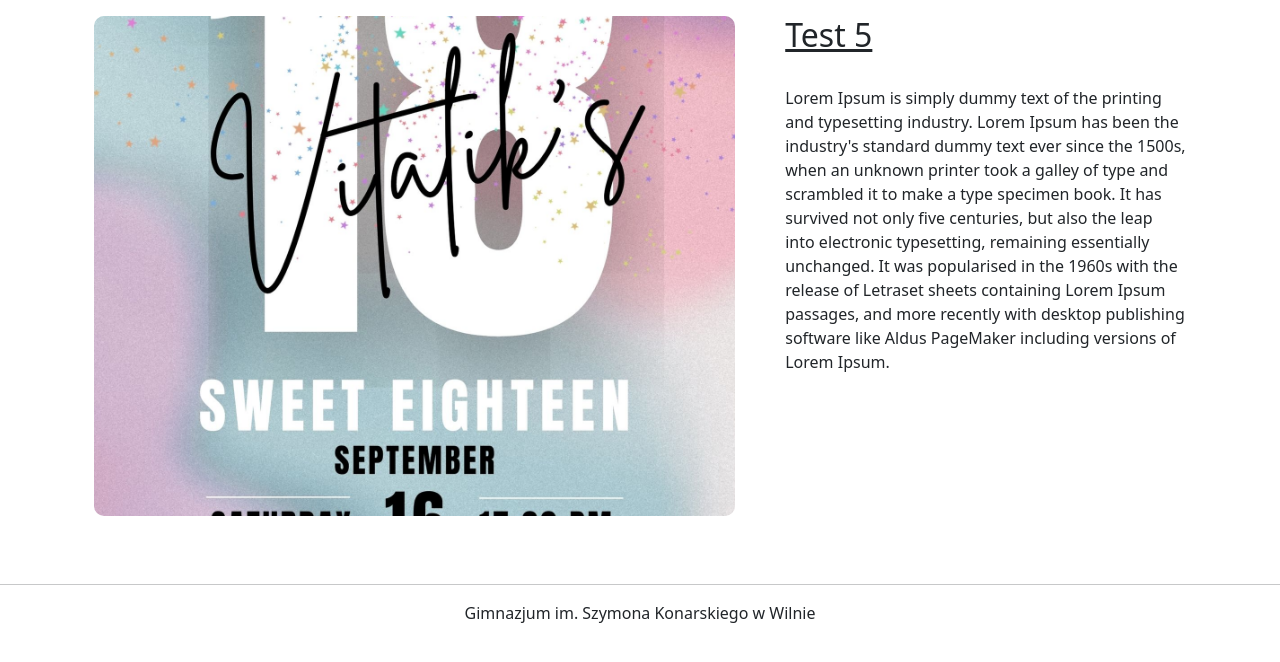
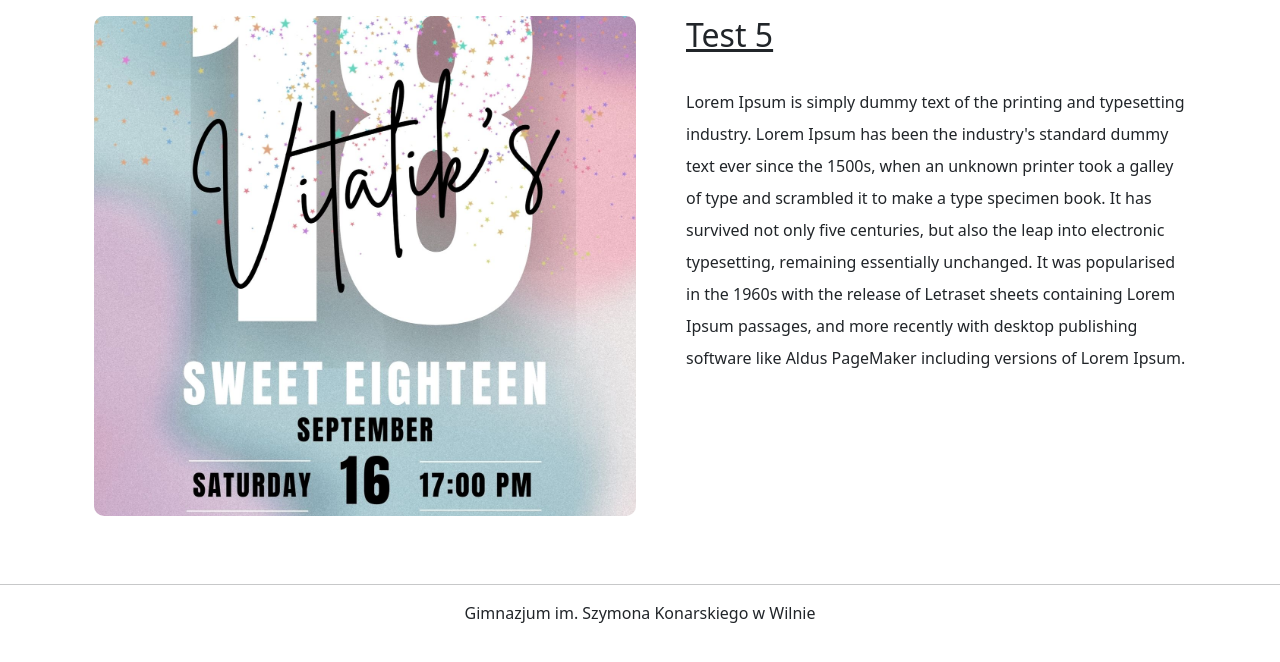
Before and after one commit to witalik-project/school-project-2023, a Django app: page /school/articles/view/5 in a window 1280 px wide. Shown: the part 58-720 px from the top of the page. Run offline with Django 4.2, Linux system fonts and the light colour scheme; data comes from the database, SQL or seed files in the repository; both versions use the stored data as it was after the commit; data that the repository does not hold is empty; some libraries are stand-ins or nearby versions.

Commit message:
Article view text scroll box
Add scroll box for text in article view template

```diff
--- a/school_management/points/templates/view/view_article.html
+++ b/school_management/points/templates/view/view_article.html
@@ -15,7 +15,7 @@
             </div>
             <div class="articleView-body">
                 <h2 style="text-decoration: underline;;">{{ article.title }}</h2><br>
-                <p class="articleView-body-description">{{ article.description }}</p>
+                <div class="articleView-body-description" >{{ article.description }}</div>
             </div>
         </div>
         <div class="imgGallery-container">
@@ -25,7 +25,7 @@
                         <div class="imgGallery-delete">
                             <form action="{% url 'points:photo_delete' pk=photo.id %}" method="post" enctype="multipart/form-data">
                                 {% csrf_token %}
-                                <button class="imgGallery-photoDelete" type="submit"><i class="fa-solid fa-trash"></i></button>
+                                <button class="btn btn-danger" type="submit"><i class="fa-solid fa-trash"></i></button>
                             </form>
                         </div>
                     </div>
--- a/school_management/static/styles.css
+++ b/school_management/static/styles.css
@@ -121,6 +121,10 @@ body {
 
 .articleView-body-description {
     display: block;
+    width:500px;
+    height:400px;
+    line-height:2em;
+    overflow:scroll;
 }
 
 .imgGallery-container {
```
Also changed, not shown: school_management/db.sqlite3.
